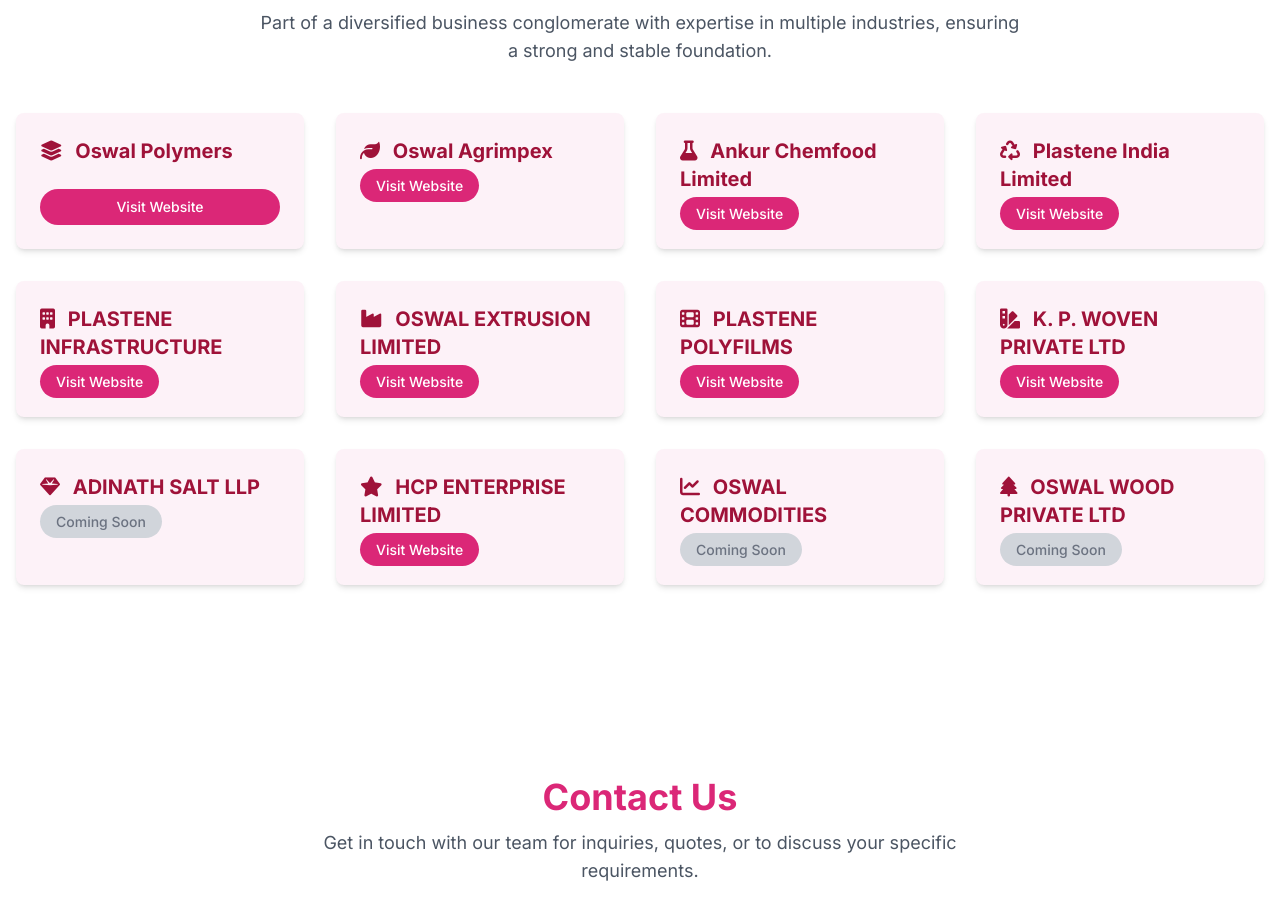
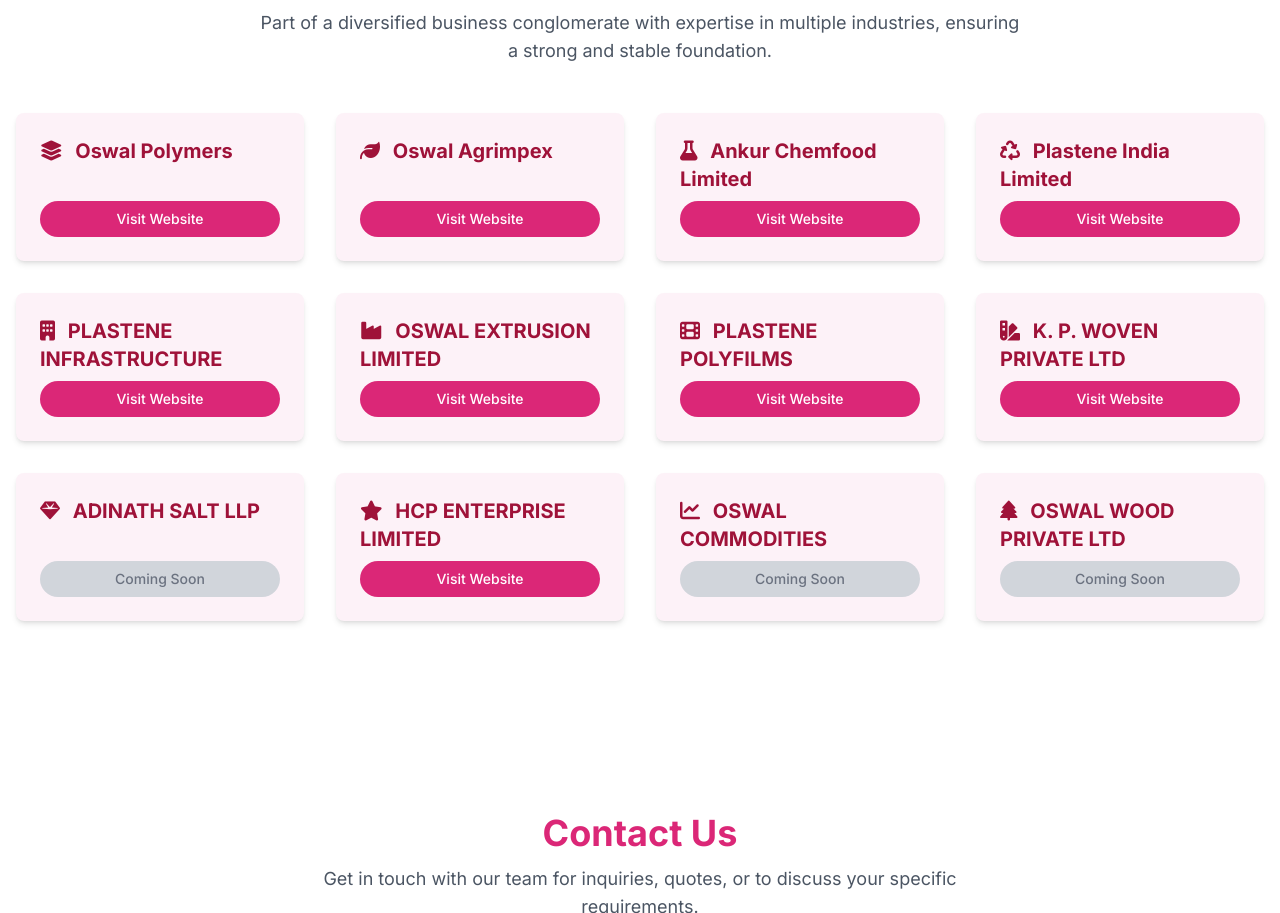
Before and after one commit to oswallumbers/invoice, a plain HTML site: page index.html in a window 1280 px wide. Shown: the part 4207-5120 px from the top of the page. Drawn offline with nearby package versions, Linux system fonts and the light colour scheme.

Commit message:
Update index.html

```diff
--- a/index.html
+++ b/index.html
@@ -293,7 +293,7 @@
             </div>
         </section>
 
-     <section id="group" class="py-16 lg:py-24 bg-white">
+           <section id="group" class="py-16 lg:py-24 bg-white">
             <div class="container mx-auto max-w-7xl px-4">
                 <div class="text-center mb-12 js-fade-in-up">
                     <h2 class="text-3xl lg:text-4xl font-bold text-primary">Our Group of Companies</h2>
@@ -302,68 +302,67 @@
                 <div class="grid grid-cols-1 md:grid-cols-2 lg:grid-cols-4 gap-8">
 
                     <div class="bg-light p-6 rounded-lg shadow-md hover:shadow-xl transition-all duration-300 transform hover:-translate-y-1 js-fade-in-up flex flex-col h-full">
-                        <h3 class="text-xl font-bold text-secondary mb-2"><i class="fas fa-layer-group mr-2"></i> Oswal Polymers</h3>
-                        <a href="https://www.oswalpolymers.com/" target="_blank" rel="noopener noreferrer" class="bg-primary text-white text-sm font-medium px-4 py-2 rounded-full mt-auto hover:bg-opacity-90 transition-all text-center">Visit Website</a>
+                        <h3 class="text-xl font-bold text-secondary mb-2 flex-grow"><i class="fas fa-layer-group mr-2"></i> Oswal Polymers</h3>
+                        <a href="https://www.oswalpolymers.com/" target="_blank" rel="noopener noreferrer" class="bg-primary text-white text-sm font-medium px-4 py-2 rounded-full mt-auto hover:bg-opacity-90 transition-all text-center w-full">Visit Website</a>
                     </div>
 
-                    <div class="bg-light p-6 rounded-lg shadow-md hover:shadow-xl transition-all duration-300 transform hover:-translate-y-1 js-fade-in-up" style="transition-delay: 0.1s;">
-                        <h3 class="text-xl font-bold text-secondary mb-2"><i class="fas fa-leaf mr-2"></i> Oswal Agrimpex</h3>
-                        <a href="https://oswalagrimpex.com/" target="_blank" rel="noopener noreferrer" class="bg-primary text-white text-sm font-medium px-4 py-2 rounded-full mt-auto hover:bg-opacity-90 transition-all text-center">Visit Website</a>
+                    <div class="bg-light p-6 rounded-lg shadow-md hover:shadow-xl transition-all duration-300 transform hover:-translate-y-1 js-fade-in-up flex flex-col h-full" style="transition-delay: 0.1s;">
+                        <h3 class="text-xl font-bold text-secondary mb-2 flex-grow"><i class="fas fa-leaf mr-2"></i> Oswal Agrimpex</h3>
+                        <a href="https://oswalagrimpex.com/" target="_blank" rel="noopener noreferrer" class="bg-primary text-white text-sm font-medium px-4 py-2 rounded-full mt-auto hover:bg-opacity-90 transition-all text-center w-full">Visit Website</a>
                     </div>
 
-                    <div class="bg-light p-6 rounded-lg shadow-md hover:shadow-xl transition-all duration-300 transform hover:-translate-y-1 js-fade-in-up" style="transition-delay: 0.2s;">
-                        <h3 class="text-xl font-bold text-secondary mb-2"><i class="fas fa-flask mr-2"></i> Ankur Chemfood Limited</h3>
-                        <a href="https://ankurbiochem.com/" target="_blank" rel="noopener noreferrer" class="bg-primary text-white text-sm font-medium px-4 py-2 rounded-full mt-auto hover:bg-opacity-90 transition-all text-center">Visit Website</a>
+                    <div class="bg-light p-6 rounded-lg shadow-md hover:shadow-xl transition-all duration-300 transform hover:-translate-y-1 js-fade-in-up flex flex-col h-full" style="transition-delay: 0.2s;">
+                        <h3 class="text-xl font-bold text-secondary mb-2 flex-grow"><i class="fas fa-flask mr-2"></i> Ankur Chemfood Limited</h3>
+                        <a href="https://ankurbiochem.com/" target="_blank" rel="noopener noreferrer" class="bg-primary text-white text-sm font-medium px-4 py-2 rounded-full mt-auto hover:bg-opacity-90 transition-all text-center w-full">Visit Website</a>
                     </div>
 
-                    <div class="bg-light p-6 rounded-lg shadow-md hover:shadow-xl transition-all duration-300 transform hover:-translate-y-1 js-fade-in-up" style="transition-delay: 0.3s;">
-                        <h3 class="text-xl font-bold text-secondary mb-2"><i class="fas fa-recycle mr-2"></i> Plastene India Limited</h3>
-                        <a href="https://www.champalalgroup.com/" target="_blank" rel="noopener noreferrer" class="bg-primary text-white text-sm font-medium px-4 py-2 rounded-full mt-auto hover:bg-opacity-90 transition-all text-center">Visit Website</a>
+                    <div class="bg-light p-6 rounded-lg shadow-md hover:shadow-xl transition-all duration-300 transform hover:-translate-y-1 js-fade-in-up flex flex-col h-full" style="transition-delay: 0.3s;">
+                        <h3 class="text-xl font-bold text-secondary mb-2 flex-grow"><i class="fas fa-recycle mr-2"></i> Plastene India Limited</h3>
+                        <a href="https://www.champalalgroup.com/" target="_blank" rel="noopener noreferrer" class="bg-primary text-white text-sm font-medium px-4 py-2 rounded-full mt-auto hover:bg-opacity-90 transition-all text-center w-full">Visit Website</a>
                     </div>
 
-                    <div class="bg-light p-6 rounded-lg shadow-md hover:shadow-xl transition-all duration-300 transform hover:-translate-y-1 js-fade-in-up">
-                        <h3 class="text-xl font-bold text-secondary mb-2"><i class="fas fa-building mr-2"></i> PLASTENE INFRASTRUCTURE</h3>
-                        <a href="https://www.champalalgroup.com/" target="_blank" rel="noopener noreferrer" class="bg-primary text-white text-sm font-medium px-4 py-2 rounded-full mt-auto hover:bg-opacity-90 transition-all text-center">Visit Website</a>
+                    <div class="bg-light p-6 rounded-lg shadow-md hover:shadow-xl transition-all duration-300 transform hover:-translate-y-1 js-fade-in-up flex flex-col h-full">
+                        <h3 class="text-xl font-bold text-secondary mb-2 flex-grow"><i class="fas fa-building mr-2"></i> PLASTENE INFRASTRUCTURE</h3>
+                        <a href="https://www.champalalgroup.com/" target="_blank" rel="noopener noreferrer" class="bg-primary text-white text-sm font-medium px-4 py-2 rounded-full mt-auto hover:bg-opacity-90 transition-all text-center w-full">Visit Website</a>
                     </div>
 
-                    <div class="bg-light p-6 rounded-lg shadow-md hover:shadow-xl transition-all duration-300 transform hover:-translate-y-1 js-fade-in-up" style="transition-delay: 0.1s;">
-                        <h3 class="text-xl font-bold text-secondary mb-2"><i class="fas fa-industry mr-2"></i> OSWAL EXTRUSION LIMITED</h3>
-                        <a href="https://oswalextrusion.com/" target="_blank" rel="noopener noreferrer" class="bg-primary text-white text-sm font-medium px-4 py-2 rounded-full mt-auto hover:bg-opacity-90 transition-all text-center">Visit Website</a>
+                    <div class="bg-light p-6 rounded-lg shadow-md hover:shadow-xl transition-all duration-300 transform hover:-translate-y-1 js-fade-in-up flex flex-col h-full" style="transition-delay: 0.1s;">
+                        <h3 class="text-xl font-bold text-secondary mb-2 flex-grow"><i class="fas fa-industry mr-2"></i> OSWAL EXTRUSION LIMITED</h3>
+                        <a href="https://oswalextrusion.com/" target="_blank" rel="noopener noreferrer" class="bg-primary text-white text-sm font-medium px-4 py-2 rounded-full mt-auto hover:bg-opacity-90 transition-all text-center w-full">Visit Website</a>
                     </div>
 
-                    <div class="bg-light p-6 rounded-lg shadow-md hover:shadow-xl transition-all duration-300 transform hover:-translate-y-1 js-fade-in-up" style="transition-delay: 0.2s;">
-                        <h3 class="text-xl font-bold text-secondary mb-2"><i class="fas fa-film mr-2"></i> PLASTENE POLYFILMS</h3>
-                        <a href="https://www.champalalgroup.com/" target="_blank" rel="noopener noreferrer" class="bg-primary text-white text-sm font-medium px-4 py-2 rounded-full mt-auto hover:bg-opacity-90 transition-all text-center">Visit Website</a>
+                    <div class="bg-light p-6 rounded-lg shadow-md hover:shadow-xl transition-all duration-300 transform hover:-translate-y-1 js-fade-in-up flex flex-col h-full" style="transition-delay: 0.2s;">
+                        <h3 class="text-xl font-bold text-secondary mb-2 flex-grow"><i class="fas fa-film mr-2"></i> PLASTENE POLYFILMS</h3>
+                        <a href="https://www.champalalgroup.com/" target="_blank" rel="noopener noreferrer" class="bg-primary text-white text-sm font-medium px-4 py-2 rounded-full mt-auto hover:bg-opacity-90 transition-all text-center w-full">Visit Website</a>
                     </div>
 
-                    <div class="bg-light p-6 rounded-lg shadow-md hover:shadow-xl transition-all duration-300 transform hover:-translate-y-1 js-fade-in-up" style="transition-delay: 0.3s;">
-                        <h3 class="text-xl font-bold text-secondary mb-2"><i class="fas fa-swatchbook mr-2"></i> K. P. WOVEN PRIVATE LTD</h3>
-                        <a href="https://www.champalalgroup.com/" target="_blank" rel="noopener noreferrer" class="bg-primary text-white text-sm font-medium px-4 py-2 rounded-full mt-auto hover:bg-opacity-90 transition-all text-center">Visit Website</a>
+                    <div class="bg-light p-6 rounded-lg shadow-md hover:shadow-xl transition-all duration-300 transform hover:-translate-y-1 js-fade-in-up flex flex-col h-full" style="transition-delay: 0.3s;">
+                        <h3 class="text-xl font-bold text-secondary mb-2 flex-grow"><i class="fas fa-swatchbook mr-2"></i> K. P. WOVEN PRIVATE LTD</h3>
+                        <a href="https://www.champalalgroup.com/" target="_blank" rel="noopener noreferrer" class="bg-primary text-white text-sm font-medium px-4 py-2 rounded-full mt-auto hover:bg-opacity-90 transition-all text-center w-full">Visit Website</a>
                     </div>
 
-                    <div class="bg-light p-6 rounded-lg shadow-md hover:shadow-xl transition-all duration-300 transform hover:-translate-y-1 js-fade-in-up">
-                        <h3 class="text-xl font-bold text-secondary mb-2"><i class="fas fa-gem mr-2"></i> ADINATH SALT LLP</h3>
-                        <span class="bg-gray-300 text-gray-500 text-sm font-medium px-4 py-2 rounded-full mt-auto cursor-not-allowed text-center">Coming Soon</span>
+                    <div class="bg-light p-6 rounded-lg shadow-md hover:shadow-xl transition-all duration-300 transform hover:-translate-y-1 js-fade-in-up flex flex-col h-full">
+                        <h3 class="text-xl font-bold text-secondary mb-2 flex-grow"><i class="fas fa-gem mr-2"></i> ADINATH SALT LLP</h3>
+                        <span class="bg-gray-300 text-gray-500 text-sm font-medium px-4 py-2 rounded-full mt-auto cursor-not-allowed text-center w-full">Coming Soon</span>
                     </div>
 
-                    <div class="bg-light p-6 rounded-lg shadow-md hover:shadow-xl transition-all duration-300 transform hover:-translate-y-1 js-fade-in-up" style="transition-delay: 0.1s;">
-                        <h3 class="text-xl font-bold text-secondary mb-2"><i class="fas fa-star mr-2"></i> HCP ENTERPRISE LIMITED</h3>
-                        <a href="https://hcpenterprise.in/" target="_blank" rel="noopener noreferrer" class="bg-primary text-white text-sm font-medium px-4 py-2 rounded-full mt-auto hover:bg-opacity-90 transition-all text-center">Visit Website</a>
+                    <div class="bg-light p-6 rounded-lg shadow-md hover:shadow-xl transition-all duration-300 transform hover:-translate-y-1 js-fade-in-up flex flex-col h-full" style="transition-delay: 0.1s;">
+                        <h3 class="text-xl font-bold text-secondary mb-2 flex-grow"><i class="fas fa-star mr-2"></i> HCP ENTERPRISE LIMITED</h3>
+                        <a href="https://hcpenterprise.in/" target="_blank" rel="noopener noreferrer" class="bg-primary text-white text-sm font-medium px-4 py-2 rounded-full mt-auto hover:bg-opacity-90 transition-all text-center w-full">Visit Website</a>
                     </div>
 
-                    <div class="bg-light p-6 rounded-lg shadow-md hover:shadow-xl transition-all duration-300 transform hover:-translate-y-1 js-fade-in-up" style="transition-delay: 0.2s;">
-                        <h3 class="text-xl font-bold text-secondary mb-2"><i class="fas fa-chart-line mr-2"></i> OSWAL COMMODITIES</h3>
-                        <span class="bg-gray-300 text-gray-500 text-sm font-medium px-4 py-2 rounded-full mt-auto cursor-not-allowed text-center">Coming Soon</span>
+                    <div class="bg-light p-6 rounded-lg shadow-md hover:shadow-xl transition-all duration-300 transform hover:-translate-y-1 js-fade-in-up flex flex-col h-full" style="transition-delay: 0.2s;">
+                        <h3 class="text-xl font-bold text-secondary mb-2 flex-grow"><i class="fas fa-chart-line mr-2"></i> OSWAL COMMODITIES</h3>
+                        <span class="bg-gray-300 text-gray-500 text-sm font-medium px-4 py-2 rounded-full mt-auto cursor-not-allowed text-center w-full">Coming Soon</span>
                     </div>
 
-                    <div class="bg-light p-6 rounded-lg shadow-md hover:shadow-xl transition-all duration-300 transform hover:-translate-y-1 js-fade-in-up" style="transition-delay: 0.3s;">
-                        <h3 class="text-xl font-bold text-secondary mb-2"><i class="fas fa-tree mr-2"></i> OSWAL WOOD PRIVATE LTD</h3>
-                        <span class="bg-gray-300 text-gray-500 text-sm font-medium px-4 py-2 rounded-full mt-auto cursor-not-allowed text-center">Coming Soon</span>
+                    <div class="bg-light p-6 rounded-lg shadow-md hover:shadow-xl transition-all duration-300 transform hover:-translate-y-1 js-fade-in-up flex flex-col h-full" style="transition-delay: 0.3s;">
+                        <h3 class="text-xl font-bold text-secondary mb-2 flex-grow"><i class="fas fa-tree mr-2"></i> OSWAL WOOD PRIVATE LTD</h3>
+                        <span class="bg-gray-300 text-gray-500 text-sm font-medium px-4 py-2 rounded-full mt-auto cursor-not-allowed text-center w-full">Coming Soon</span>
                     </div>
                 </div>
             </div>
         </section>
-
         <section id="contact" class="py-16 lg:py-24 bg-white">
             <div class="container mx-auto max-w-7xl px-4">
                 <div class="text-center mb-12 js-fade-in-up"><h2 class="text-3xl lg:text-4xl font-bold text-primary">Contact Us</h2><p class="text-lg text-gray-600 mt-3 max-w-2xl mx-auto">Get in touch with our team for inquiries, quotes, or to discuss your specific requirements.</p></div>
```
